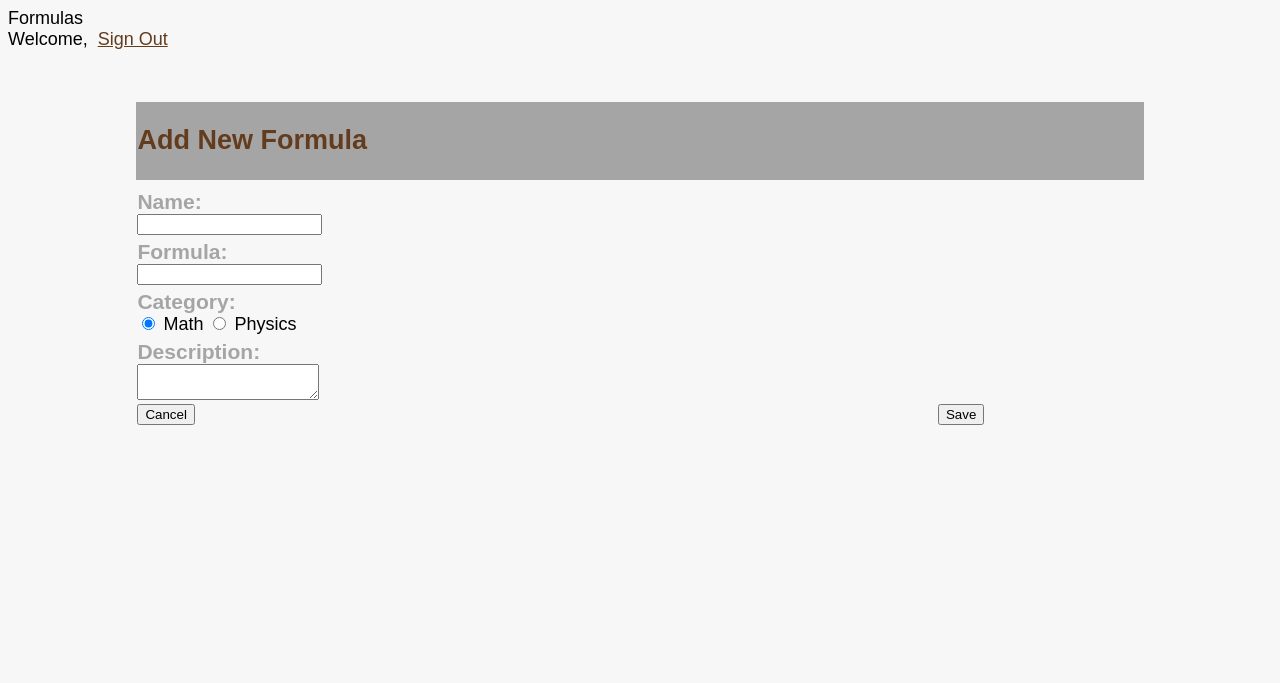
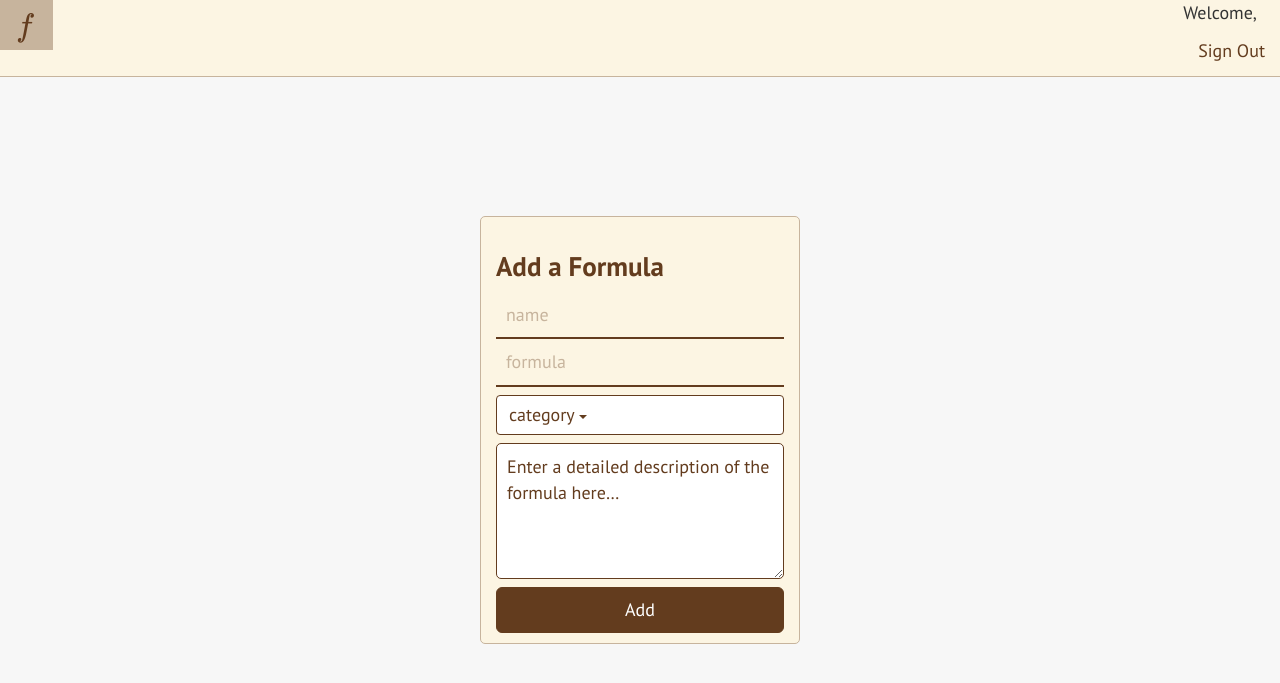
Before and after one commit to aclissold/formulas, a PHP site: page /add.php in a window 1280 px wide. Shown: the top 683 px of the page. Run offline with PHP 8.4, Linux system fonts and the light colour scheme; the visitor is signed in with stand-in values (Sample User, id 1); data that the repository does not hold is empty; some libraries are stand-ins or nearby versions.

Commit message:
Style the add page

```diff
--- a/public_html/add.php
+++ b/public_html/add.php
@@ -50,72 +50,108 @@
 
 ?>
 
-<!DOCTYPE html PUBLIC "-//W3C//DTD XHTML 1.0 Transitional//EN" "http://www.w3.org/TR/xhtml1/DTD/xhtml1-transitional.dtd">
-<html xmlns="http://www.w3.org/1999/xhtml">
+<!DOCTYPE html>
+<html lang="en">
+<head>
+    <meta charset="utf-8">
+    <meta http-equiv="X-UA-Compatible" content="IE=edge">
+    <meta name="viewport" content="width=device-width, initial-scale=1">
+    <!-- The above 3 meta tags *must* come first in the head; any other head content must come *after* these tags -->
 
-<head>
 	<meta http-equiv="Content-Type" content="text/html; charset=utf-8" />
-	<title>Formulas</title>
-	<link rel="stylesheet" href="style.css" type="text/css" />
-	<script src="jquery-2.1.4.min.js"></script>
+	<title>Add | Formulas</title>
+
+    <!-- Bootstrap core CSS -->
+    <link href="css/bootstrap.min.css" rel="stylesheet">
+
+    <!-- HTML5 shim and Respond.js for IE8 support of HTML5 elements and media queries -->
+    <!--[if lt IE 9]>
+      <script src="https://oss.maxcdn.com/html5shiv/3.7.2/html5shiv.min.js"></script>
+      <script src="https://oss.maxcdn.com/respond/1.4.2/respond.min.js"></script>
+    <![endif]-->
+
+	<link rel="stylesheet" href="css/style.css" type="text/css" />
+	<link rel="stylesheet" href="css/form.css" type="text/css" />
+	<link rel="stylesheet" href="css/katex.min.css" type="text/css" />
+    <link href='https://fonts.googleapis.com/css?family=PT+Serif' rel='stylesheet' type='text/css'>
+    <link href='https://fonts.googleapis.com/css?family=PT+Sans:400,700' rel='stylesheet' type='text/css'>
 </head>
 
 <body>
-	<div id="header">
-		<div id="left">
-			<label>Formulas</label>
+    <!-- Static navbar -->
+    <nav class="navbar navbar-default navbar-static-top">
+      <div class="navbar-header">
+        <button type="button" class="navbar-toggle collapsed" data-toggle="collapse" data-target="#navbar" aria-expanded="false" aria-controls="navbar">
+          <span class="sr-only">Toggle navigation</span>
+          <span class="icon-bar"></span>
+          <span class="icon-bar"></span>
+          <span class="icon-bar"></span>
+        </button>
+        <a class="navbar-brand navbar-brand-small tex" href="#" data-expr="f">f</a>
       </div>
-		<div id="right">
-			<div id="content">
-				Welcome, <?php echo $userRow['USER_NAME']; ?>&nbsp;<a href="logout.php?logout">Sign Out</a>
+      <div id="navbar" class="navbar-collapse collapse">
+        <ul class="nav navbar-nav navbar-right">
+          <li>Welcome, <?php echo $userRow['USER_NAME']; ?>&nbsp;<a href="logout.php?logout">Sign Out</a></li>
+        </ul>
+      </div><!--/.nav-collapse -->
+    </nav>
+
+    <div class="container">
+      <form class="form form-add" method="post">
+        <h2>Add a Formula</h2>
+        <input type="text" name="name" class="form-control" placeholder="name" required autofocus>
+        <input type="text" name="formula" class="form-control" placeholder="formula" required>
+
+        <div class="dropdown">
+          <button class="btn btn-default dropdown-toggle" type="button" id="categoryDropdown" data-toggle="dropdown" aria-haspopup="true" aria-expanded="true">
+            category
+            <span class="caret"></span>
+          </button>
+          <input type="hidden" name="category" id="category" value="Math">
+          <ul class="dropdown-menu" aria-labelledby="categoryDropdown">
+            <li>
+              <a href="#" onclick="mathSelected()">math
+                <span id="mathCheckmark" class="pull-right glyphicon glyphicon-ok" aria-hidden="true"></span>
+              </a>
+            </li>
+            <li>
+              <a href="#" onclick="physicsSelected()">physics
+                <span id="physicsCheckmark" class="pull-right hidden glyphicon glyphicon-ok" aria-hidden="true"></span>
+              </a>
+            </li>
+          </ul>
         </div>
-		</div>
-	</div>
-	<div id="body" style="margin-bottom:100px">
-		<center>
-			<div style="width: 80%; margin-top: 50px">
-				<table style="width:100%" class="category-table">
-					<tr style="background:#a5a5a5">
-						<td style="color:#ffffff">
-							<h2>Add New Formula</h2>
-						</td>
-					</tr>
-				</table>
-				<table style="width:100%">
-					<tr>
-						<td>
-						<form method="post">
-							<h3 style="color:#a5a5a5; margin:5px 0 0 0">Name:</h3>
-							<input type="text" name="name" required>
-							<br>
-							<h3 style="color:#a5a5a5; margin:5px 0 0 0">Formula:</h3>
-							<input type="text" name="formula" required>
-							<br>
-							<h3 style="color:#a5a5a5; margin:5px 0 0 0">Category:</h3>
-							<input class="radio-button" type="radio" id="math" name="category" value="Math" checked>
-							Math
-							<input class="radio-button" type="radio" name="category" value="Physics">
-							Physics
-							<h3 style="color:#a5a5a5; margin:5px 0 0 0">Description:</h3>
-							<textarea class="description-textarea" name="description" required></textarea>
-							<br>
-							<tr>
-								<td class="cancel-button"><a href="/home.php"><button type="button" name="cancelAdd">Cancel</button></a></td>
-								<td class="save-button"> <button type="submit" name="add-formula">Save</button></td></td>
-							</tr>
+
+        <textarea class="form-control" name="description" placeholder="Enter a detailed description of the formula here…" required></textarea>
+        <button class="btn btn-lg btn-primary btn-block" type="submit" name="add-formula">Add</button>
       </form>
-						</td>
-					</tr>
-				</table>
-			</div>
-		</center>
-	</div>
-	<script>
+    </div> <!-- /container -->
+
+    <!-- Bootstrap core JavaScript
+    ================================================== -->
+    <!-- Placed at the end of the document so the pages load faster -->
+    <script src="js/jquery-1.11.3.min.js"></script>
+    <script src="js/bootstrap.min.js"></script>
+    <!-- IE10 viewport hack for Surface/desktop Windows 8 bug -->
+    <script src="js/ie10-viewport-bug-workaround.js"></script>
+
+    <!-- KaTeX -->
+    <script src="js/katex.min.js"></script>
+    <script src="js/main.js"></script>
+    <script type="text/javascript">
       $(document).ready(function() {
-            $('#cancelAdd').click(function(event){
-               $('#main-body').load('home.php');
+        startup();
       });
-        });
+      var mathSelected = function() {
+        $('#category').val('Math');
+        $('#mathCheckmark').removeClass('hidden');
+        $('#physicsCheckmark').addClass('hidden');
+      };
+      var physicsSelected = function() {
+        $('#category').val('Physics')
+        $('#mathCheckmark').addClass('hidden');
+        $('#physicsCheckmark').removeClass('hidden');
+      }
     </script>
 </body>
 </html>
--- a/public_html/css/form.css
+++ b/public_html/css/form.css
@@ -48,3 +48,48 @@
 .form-register input[name="pass2"] {
   margin-bottom: 54px;
 }
+
+.form-add {
+  width: 320px;
+  height: 428px;
+}
+.form-add .description-textarea {
+  width: 100%;
+}
+.form-add .dropdown .btn-default {
+  color: #633c1e;
+  font-size: 18px;
+  text-align: left;
+  border-color: #633c1e;
+}
+.form-add .dropdown-menu {
+  border-color: #c7b49d;
+}
+.form-add .dropdown .btn-default:focus,
+.form-add .dropdown .btn-default:hover,
+.form-add .dropdown-menu>li>a:focus,
+.form-add .dropdown-menu>li>a:hover {
+  background-color: #f7f7f7;
+}
+.form-add .dropdown .btn-default,
+.form-add .dropdown-menu {
+  width: 100%;
+}
+.form-add .dropdown-menu li a {
+  color: #633c1e;
+  font-family: 'PT Sans', sans-serif;
+  font-size: 18px;
+}
+.form-add .dropdown-toggle {
+  margin: 8px 0;
+}
+.form-add textarea.form-control {
+  margin: 0 0 8px;
+  height: 136px;
+}
+.form-add .open>.dropdown-toggle.btn-default,
+.form-add .open>.dropdown-toggle.btn-default:focus,
+.form-add .open>.dropdown-toggle.btn-default:hover {
+  background-color: #c7b49d;
+  border-color: #633c1e;
+}
--- a/public_html/css/style.css
+++ b/public_html/css/style.css
@@ -100,6 +100,12 @@
   -webkit-box-shadow: none;
   color: #633c1e;
 }
+textarea.form-control,
+textarea.form-control:focus {
+  background-color: white;
+  border: 1px solid #633c1e;
+  border-radius: 5px;
+}
 .form-control::-webkit-input-placeholder {
   color: #c7b49d;
 }
@@ -112,3 +118,15 @@
 .form-control:-ms-input-placeholder {
   color: #c7b49d;
 }
+textarea.form-control::-webkit-input-placeholder {
+  color: #633c1e;
+}
+textarea.form-control:-moz-placeholder { /* Firefox 18- */
+  color: #633c1e;
+}
+textarea.form-control::-moz-placeholder {  /* Firefox 19+ */
+  color: #633c1e;
+}
+textarea.form-control:-ms-input-placeholder {
+  color: #633c1e;
+}
--- a/public_html/index.php
+++ b/public_html/index.php
@@ -26,7 +26,7 @@
 
 }
 ?>
-<!DOCTYPE html PUBLIC "-//W3C//DTD XHTML 1.0 Transitional//EN" "http://www.w3.org/TR/xhtml1/DTD/xhtml1-transitional.dtd">
+<!DOCTYPE html>
 <html lang="en">
 <head>
     <meta charset="utf-8">
```
Lines whose indentation alone changed are shown as unchanged.
